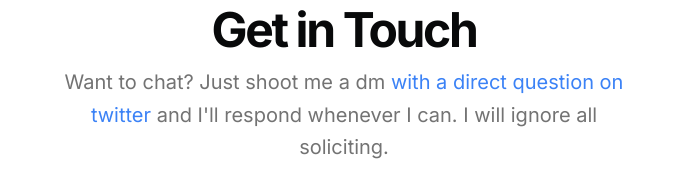
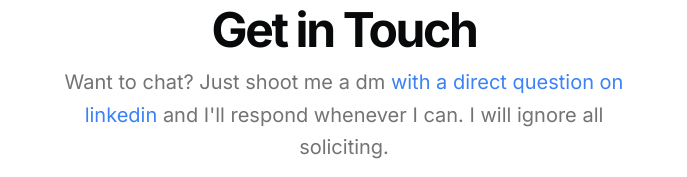
Before and after one commit to Asrori87/portfolio.v2, a Next.js app: page / in a window 1280 px wide. Shown: the part 1914-2091 px from the top of the page, without its empty margins (296-983 px from the left). Built offline with nearby package versions, Linux system fonts and the light colour scheme.

Commit message:
merubah alamat contact linkedin

```diff
--- a/src/app/page.tsx
+++ b/src/app/page.tsx
@@ -210,7 +210,7 @@
 									href={DATA.contact.social.LinkedIn.url}
 									className="text-blue-500 hover:underline"
 								>
-									with a direct question on twitter
+									with a direct question on linkedin
 								</Link>{" "}
 								and I&apos;ll respond whenever I can. I will ignore all
 								soliciting.
```
